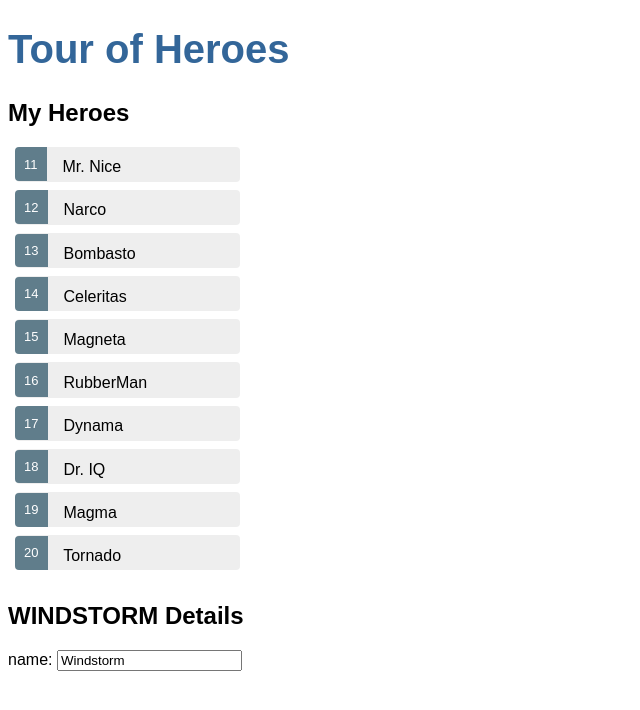
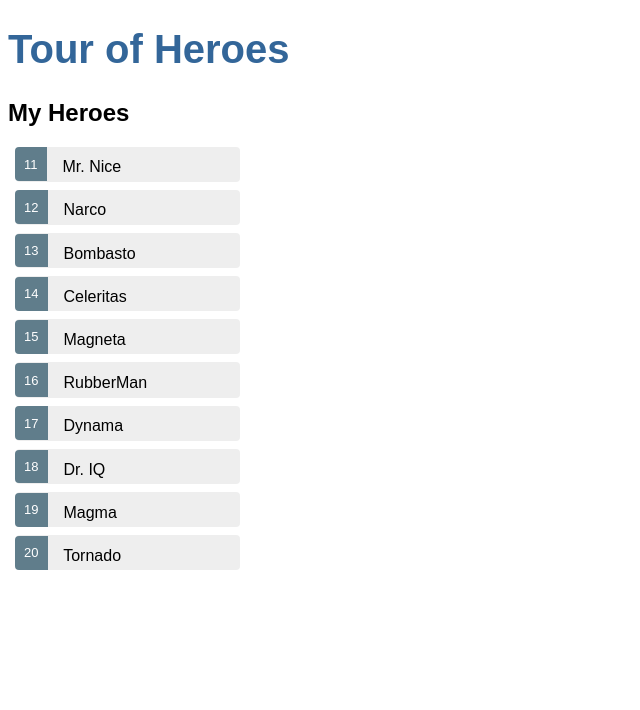
Before and after one commit to tannerdrake-dev/angularjs-example, an Angular app in the folder angular-tour-of-heroes/: page / in a window 1280 px wide. Shown: the top 710 px of the page, without its empty margins (0-640 px from the left). Built offline with nearby package versions, Linux system fonts and the light colour scheme.

Commit message:
bind details selection to selected hero

```diff
--- a/angular-tour-of-heroes/src/app/heroes/heroes.component.html
+++ b/angular-tour-of-heroes/src/app/heroes/heroes.component.html
@@ -1,13 +1,19 @@
 <h2>My Heroes</h2>
 <ul class="heroes">
-  <li *ngFor="let hero of heroes">
+  <li *ngFor="let hero of heroes"
+  (click)="onSelect(hero)"
+  [class.selected]="hero === selectedHero">
     <span class="badge">{{ hero.id }}</span> {{  hero.name }}
   </li>
 </ul>
-<h2>{{ hero.name | uppercase }} Details</h2>
-<div>
-  <label>
-    name:
-    <input [(ngModel)]="hero.name" placeholder="name">
-  </label>
+
+<div *ngIf="selectedHero">
+  <h2>{{ selectedHero.name | uppercase }} Details</h2>
+  <div><span>id: </span>{{ selectedHero.id }}</div>
+  <div>
+    <label>
+      name:
+      <input [(ngModel)]="selectedHero.name" placeholder="name">
+    </label>
+  </div>
 </div>
--- a/angular-tour-of-heroes/src/app/heroes/heroes.component.ts
+++ b/angular-tour-of-heroes/src/app/heroes/heroes.component.ts
@@ -11,14 +11,15 @@
 export class HeroesComponent implements OnInit {
   heroes = HEROES;
 
-  hero: Hero = {
-    id: 1,
-    name: 'Windstorm'
-  }
+  selectedHero: Hero;
 
   constructor() { }
 
   ngOnInit() {
 
   }
+
+  onSelect(hero: Hero): void {
+    this.selectedHero = hero;
+  }
 }
```
